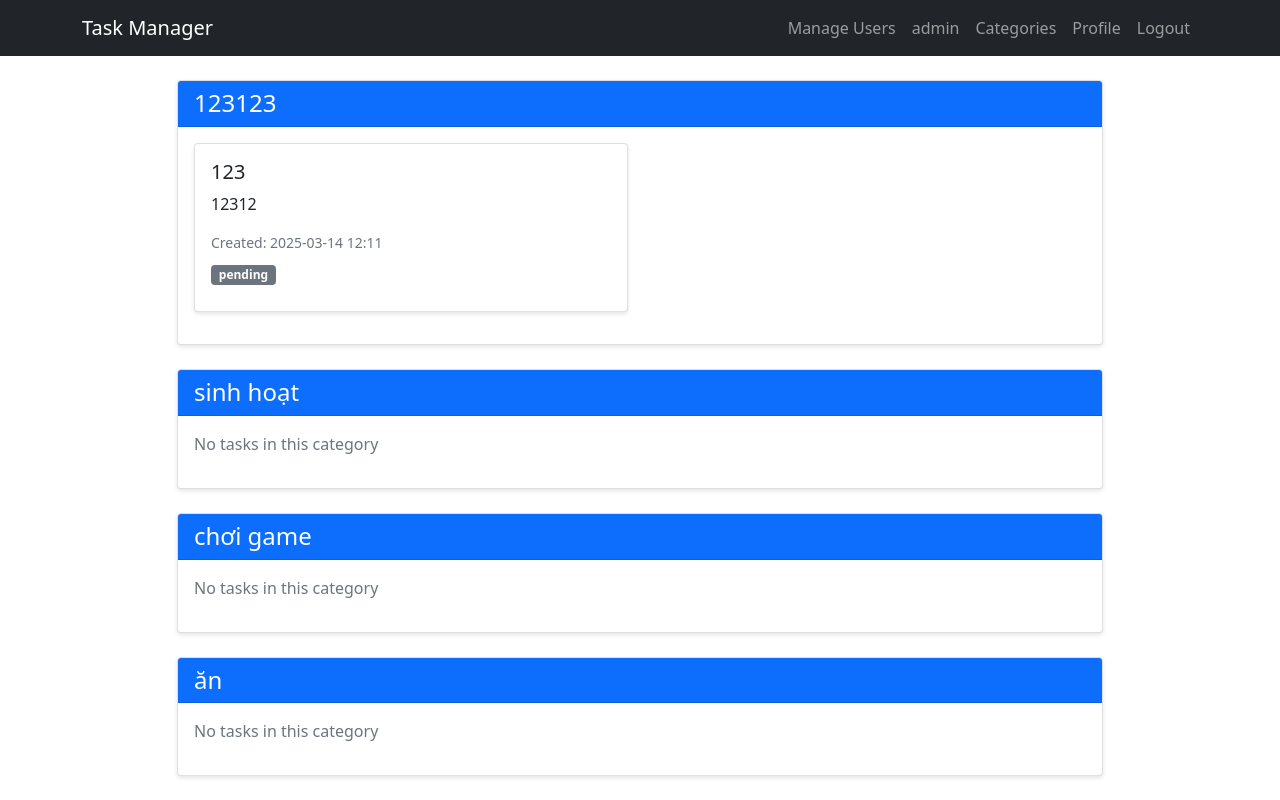
After one commit to tontide1/ptud-gk-de-2, a Flask app: page /categories in a window 1280 px wide. The commit adds this page. Run offline with Flask 3, Linux system fonts and the light colour scheme; a user stored in the database is signed in; some libraries are stand-ins or nearby versions.

Commit message:
backup 2 sau khi hoàn thành đề thi

```diff
--- a/app.py
+++ b/app.py
@@ -2,49 +2,74 @@ from flask import Flask, render_template, request, redirect, url_for, flash
 from flask_login import LoginManager, login_user, logout_user, login_required, current_user
 from werkzeug.security import generate_password_hash, check_password_hash
 from werkzeug.utils import secure_filename
+from functools import wraps
 import os
 from models import db, User, Task, Category
 from datetime import datetime
 
 app = Flask(__name__)
-app.config['SECRET_KEY'] = 'your-secret-key'
+app.config['SECRET_KEY'] = 'dH7kJ9mN3pQ8vR4xL2yT5wC6bE1aZ0'
 app.config['SQLALCHEMY_DATABASE_URI'] = 'sqlite:///tasks.db'
 app.config['UPLOAD_FOLDER'] = 'static/avatars'
 ALLOWED_EXTENSIONS = {'png', 'jpg', 'jpeg', 'gif'}
 
+def allowed_file(filename):
+    return '.' in filename and filename.rsplit('.', 1)[1].lower() in ALLOWED_EXTENSIONS
+
+db.init_app(app)
+
 login_manager = LoginManager()
 login_manager.init_app(app)
 login_manager.login_view = 'login'
-
-db.init_app(app)
-
-def allowed_file(filename):
-    return '.' in filename and filename.rsplit('.', 1)[1].lower() in ALLOWED_EXTENSIONS
+login_manager.login_message = 'Please log in to access this page.'
+login_manager.login_message_category = 'warning'
 
 @login_manager.user_loader
 def load_user(user_id):
     return User.query.get(int(user_id))
 
 @app.route('/')
+def home():
+    return redirect(url_for('login'))
+
+# Update the index route
+@app.route('/dashboard')
 @login_required
 def index():
     tasks = Task.query.filter_by(user_id=current_user.id).all()
     categories = Category.query.all()
     return render_template('index.html', tasks=tasks, categories=categories)
 
+# Update login route to redirect to dashboard after successful login
 @app.route('/login', methods=['GET', 'POST'])
 def login():
+    if current_user.is_authenticated:
+        return redirect(url_for('index'))
+
     if request.method == 'POST':
         user = User.query.filter_by(username=request.form['username']).first()
         if user and check_password_hash(user.password, request.form['password']):
+            if user.is_banned:
+                flash('Your account has been banned.', 'danger')
+                return redirect(url_for('login'))
             login_user(user)
-            return redirect(url_for('index'))
-        flash('Invalid username or password')
+            next_page = request.args.get('next')
+            return redirect(next_page if next_page else url_for('index'))
+        flash('Invalid username or password', 'danger')
     return render_template('login.html')
 
 @app.route('/register', methods=['GET', 'POST'])
 def register():
     if request.method == 'POST':
+        # Check if username or email already exists
+        if User.query.filter_by(username=request.form['username']).first():
+            flash('Username already exists', 'danger')
+            return render_template('register.html')
+
+        if User.query.filter_by(email=request.form['email']).first():
+            flash('Email already registered', 'danger')
+            return render_template('register.html')
+
         file = request.files['avatar']
         avatar_path = None
 
@@ -61,19 +86,77 @@ def register():
         )
         db.session.add(user)
         db.session.commit()
+        flash('Registration successful! Please login.', 'success')
         return redirect(url_for('login'))
     return render_template('register.html')
+
+@app.route('/categories', methods=['GET', 'POST'])
+@login_required
+def manage_categories():
+    if request.method == 'POST':
+        name = request.form.get('name')
+        if name:
+            category = Category(name=name)
+            db.session.add(category)
+            db.session.commit()
+            flash('Category added successfully!')
+
+    # Get all categories and their associated tasks for the current user
+    categories = Category.query.all()
+    user_tasks = Task.query.filter_by(user_id=current_user.id).all()
+
+    # Create a dictionary of tasks grouped by category
+    categorized_tasks = {}
+    for category in categories:
+        categorized_tasks[category] = [task for task in user_tasks if task.category_id == category.id]
+
+    # Get tasks with no category
+    uncategorized_tasks = [task for task in user_tasks if task.category_id is None]
+
+    return render_template('categories.html',
+                         categories=categories,
+                         categorized_tasks=categorized_tasks,
+                         uncategorized_tasks=uncategorized_tasks)
 
 @app.route('/task/add', methods=['POST'])
 @login_required
 def add_task():
+    # Get or create category
+    category_name = request.form.get('category_name')
+    if category_name:
+        category = Category.query.filter_by(name=category_name).first()
+        if not category:
+            category = Category(name=category_name)
+            db.session.add(category)
+            db.session.commit()
+
     task = Task(
         title=request.form['title'],
         description=request.form['description'],
-        user_id=current_user.id
+        category_id=category.id if category_name else None,
+        user_id=current_user.id,
+        created=datetime.utcnow()  # Add creation date
     )
     db.session.add(task)
     db.session.commit()
+    return redirect(url_for('index'))
+
+@app.route('/task/<int:task_id>/update_category', methods=['POST'])
+@login_required
+def update_task_category(task_id):
+    task = Task.query.get_or_404(task_id)
+    if task.user_id == current_user.id or current_user.is_admin:
+        category_name = request.form.get('category_name')
+        if category_name:
+            category = Category.query.filter_by(name=category_name).first()
+            if not category:
+                category = Category(name=category_name)
+                db.session.add(category)
+                db.session.commit()
+            task.category_id = category.id
+        else:
+            task.category_id = None
+        db.session.commit()
     return redirect(url_for('index'))
 
 @app.route('/task/<int:task_id>/update', methods=['POST'])
@@ -87,12 +170,82 @@ def update_task(task_id):
         db.session.commit()
     return redirect(url_for('index'))
 
+@app.route('/task/<int:task_id>/delete', methods=['POST'])
+@login_required
+def delete_task(task_id):
+    task = Task.query.get_or_404(task_id)
+    if task.user_id == current_user.id or current_user.is_admin:
+        db.session.delete(task)
+        db.session.commit()
+        flash('Task deleted successfully!')
+    return redirect(url_for('index'))
+
 @app.route('/logout')
 @login_required
 def logout():
     logout_user()
     return redirect(url_for('login'))
 
+@app.route('/profile', methods=['GET', 'POST'])
+@login_required
+def profile():
+    if request.method == 'POST':
+        file = request.files['avatar']
+        if file and allowed_file(file.filename):
+            # Delete old avatar file if it exists
+            if current_user.avatar:
+                old_avatar_path = os.path.join(app.config['UPLOAD_FOLDER'], current_user.avatar.split('/')[-1])
+                if os.path.exists(old_avatar_path):
+                    os.remove(old_avatar_path)
+
+            # Save new avatar
+            filename = secure_filename(file.filename)
+            file.save(os.path.join(app.config['UPLOAD_FOLDER'], filename))
+            current_user.avatar = f'avatars/{filename}'
+            db.session.commit()
+            flash('Avatar updated successfully!')
+            return redirect(url_for('profile'))
+    return render_template('profile.html')
+
+# Add admin_required decorator definition
+def admin_required(f):
+    @wraps(f)
+    def decorated_function(*args, **kwargs):
+        if not current_user.is_authenticated or not current_user.is_admin:
+            flash('Access denied. Admin privileges required.', 'danger')
+            return redirect(url_for('index'))
+        return f(*args, **kwargs)
+    return decorated_function
+
+@app.route('/admin/users')
+@login_required
+@admin_required
+def admin_users():
+    users = User.query.filter(User.id != current_user.id).all()
+    return render_template('admin/users.html', users=users)
+
+@app.route('/admin/user/<int:user_id>/change_password', methods=['POST'])
+@login_required
+@admin_required
+def admin_change_password(user_id):
+    user = User.query.get_or_404(user_id)
+    new_password = request.form.get('new_password')
+    if new_password:
+        user.password = generate_password_hash(new_password)
+        db.session.commit()
+        flash(f'Password changed for user {user.username}', 'success')
+    return redirect(url_for('admin_users'))
+
+@app.route('/admin/user/<int:user_id>/toggle_ban', methods=['POST'])
+@login_required
+@admin_required
+def admin_toggle_ban(user_id):
+    user = User.query.get_or_404(user_id)
+    user.is_banned = not user.is_banned
+    db.session.commit()
+    flash(f'User {user.username} {"banned" if user.is_banned else "unbanned"}', 'success')
+    return redirect(url_for('admin_users'))
+
 if __name__ == '__main__':
     with app.app_context():
         db.create_all()
--- a/models.py
+++ b/models.py
@@ -11,6 +11,7 @@ class User(db.Model, UserMixin):
     email = db.Column(db.String(120), unique=True, nullable=False)
     avatar = db.Column(db.String(200))
     is_admin = db.Column(db.Boolean, default=False)
+    is_banned = db.Column(db.Boolean, default=False)
     tasks = db.relationship('Task', backref='user', lazy=True)
 
 class Category(db.Model):
@@ -24,6 +25,6 @@ class Task(db.Model):
     description = db.Column(db.Text)
     status = db.Column(db.String(20), default='pending')  # pending, in_progress, completed
     created = db.Column(db.DateTime, default=datetime.utcnow)
-    finished = db.Column(db.DateTime)
+    finished = db.Column(db.DateTime, nullable=True)
     user_id = db.Column(db.Integer, db.ForeignKey('user.id'), nullable=False)
     category_id = db.Column(db.Integer, db.ForeignKey('category.id'))
--- a/templates/base.html
+++ b/templates/base.html
@@ -5,6 +5,7 @@
     <meta name="viewport" content="width=device-width, initial-scale=1.0">
     <title>Task Manager</title>
     <link href="https://cdn.jsdelivr.net/npm/bootstrap@5.1.3/dist/css/bootstrap.min.css" rel="stylesheet">
+    <link href="https://cdn.jsdelivr.net/npm/bootstrap-icons@1.7.2/font/bootstrap-icons.css" rel="stylesheet">
     <link rel="stylesheet" href="{{ url_for('static', filename='style.css') }}">
 </head>
 <body>
@@ -13,6 +14,9 @@
             <a class="navbar-brand" href="{{ url_for('index') }}">Task Manager</a>
             <div class="navbar-nav ms-auto">
                 {% if current_user.is_authenticated %}
+                    {% if current_user.is_admin %}
+                        <a class="nav-item nav-link" href="{{ url_for('admin_users') }}">Manage Users</a>
+                    {% endif %}
                     <span class="nav-item nav-link">
                         {% if current_user.avatar %}
                             <img src="{{ url_for('static', filename=current_user.avatar) }}"
@@ -20,6 +24,8 @@
                         {% endif %}
                         {{ current_user.username }}
                     </span>
+                    <a class="nav-item nav-link" href="{{ url_for('manage_categories') }}">Categories</a>
+                    <a class="nav-item nav-link" href="{{ url_for('profile') }}">Profile</a>
                     <a class="nav-item nav-link" href="{{ url_for('logout') }}">Logout</a>
                 {% else %}
                     <a class="nav-item nav-link" href="{{ url_for('login') }}">Login</a>
--- /dev/null
+++ b/templates/categories.html
@@ -0,0 +1,73 @@
+{% extends "base.html" %}
+
+{% block content %}
+<div class="row justify-content-center">
+    <div class="col-md-10">
+        <!-- Tasks grouped by categories -->
+        {% for category, tasks in categorized_tasks.items() %}
+        <div class="card mb-4">
+            <div class="card-header bg-primary text-white">
+                <h4 class="mb-0">{{ category.name }}</h4>
+            </div>
+            <div class="card-body">
+                {% if tasks %}
+                    <div class="row">
+                    {% for task in tasks %}
+                        <div class="col-md-6 mb-3">
+                            <div class="card">
+                                <div class="card-body">
+                                    <h5 class="card-title">{{ task.title }}</h5>
+                                    <p class="card-text">{{ task.description }}</p>
+                                    <div class="d-flex justify-content-between align-items-center mb-2">
+                                        <small class="text-muted">Created: {{ task.created.strftime('%Y-%m-%d %H:%M') }}</small>
+                                        {% if task.finished %}
+                                            <small class="text-success">Completed: {{ task.finished.strftime('%Y-%m-%d %H:%M') }}</small>
+                                        {% endif %}
+                                    </div>
+                                    <div class="badge bg-{{ 'success' if task.status == 'completed'
+                                                         else 'warning' if task.status == 'in_progress'
+                                                         else 'secondary' }}">
+                                        {{ task.status }}
+                                    </div>
+                                </div>
+                            </div>
+                        </div>
+                    {% endfor %}
+                    </div>
+                {% else %}
+                    <p class="text-muted">No tasks in this category</p>
+                {% endif %}
+            </div>
+        </div>
+        {% endfor %}
+
+        <!-- Uncategorized Tasks -->
+        {% if uncategorized_tasks %}
+        <div class="card mb-4">
+            <div class="card-header bg-secondary text-white">
+                <h4 class="mb-0">Uncategorized Tasks</h4>
+            </div>
+            <div class="card-body">
+                <div class="row">
+                {% for task in uncategorized_tasks %}
+                    <div class="col-md-6 mb-3">
+                        <div class="card">
+                            <div class="card-body">
+                                <h5 class="card-title">{{ task.title }}</h5>
+                                <p class="card-text">{{ task.description }}</p>
+                                <div class="badge bg-{{ 'success' if task.status == 'completed'
+                                                     else 'warning' if task.status == 'in_progress'
+                                                     else 'secondary' }}">
+                                    {{ task.status }}
+                                </div>
+                            </div>
+                        </div>
+                    </div>
+                {% endfor %}
+                </div>
+            </div>
+        </div>
+        {% endif %}
+    </div>
+</div>
+{% endblock %}
```
Also changed, not shown: create_admin.py (added, +30 -0 lines), templates/admin/users.html (added, +67 -0 lines), templates/index.html (+30 -7 lines), templates/profile.html (added, +28 -0 lines), README.md, instance/tasks.db, static/avatars/16.png (deleted), static/avatars/43.png (added), static/avatars/6.png (added).
